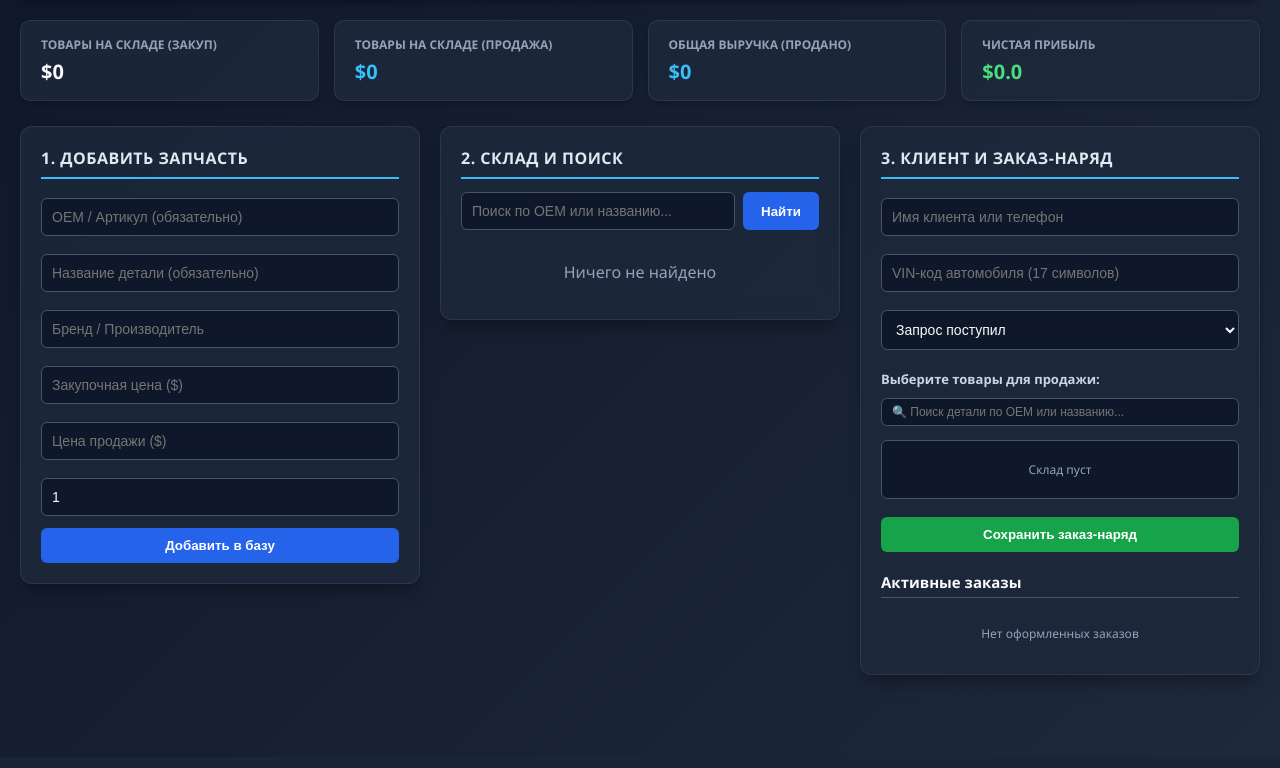
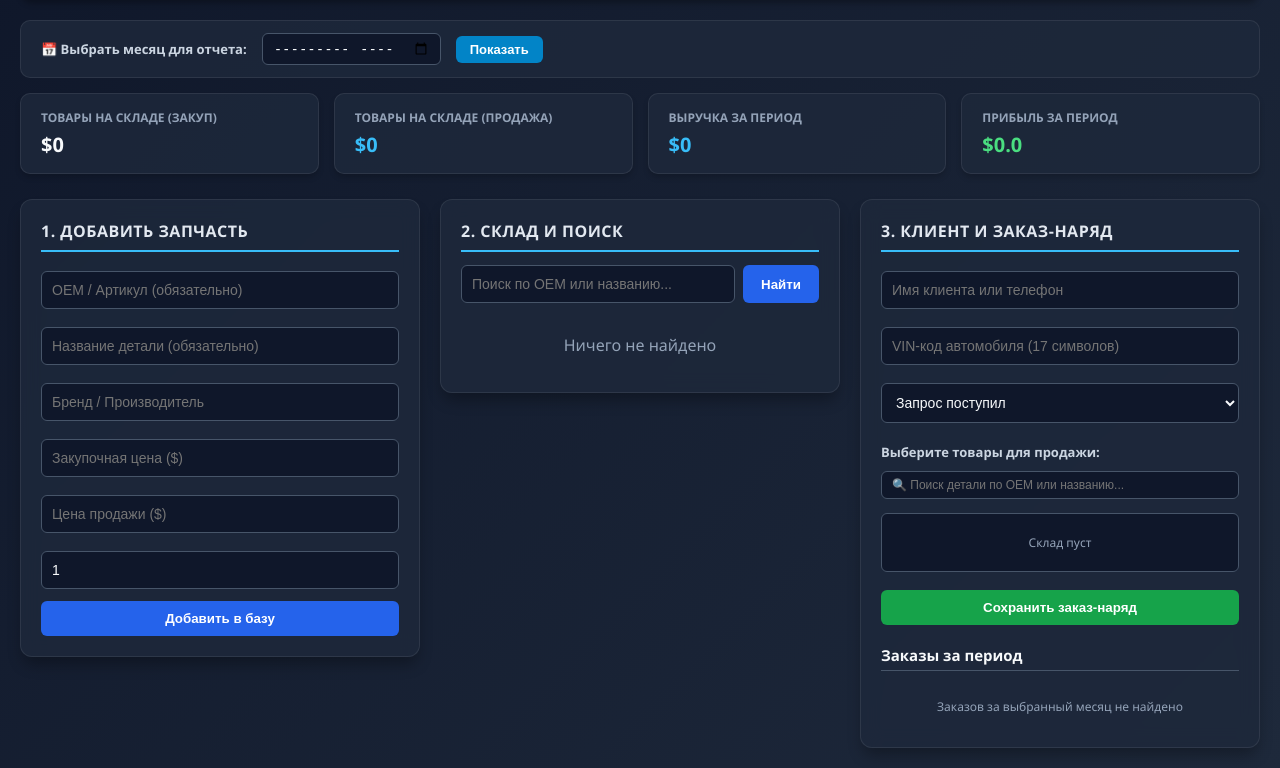
Before and after one commit to gogineoru-jpg/BYDHELP_ZAP, a Flask app: page / in a window 1280 px wide. Shown: the part 83-851 px from the top of the page. Before the commit the page ends 762 px from the top, so only its background shows below. Run offline with Flask 3, Linux system fonts and the light colour scheme; data that the repository does not hold is empty.

Commit message:
Update index.html

```diff
--- a/templates/index.html
+++ b/templates/index.html
@@ -37,6 +37,21 @@
             transition: background 0.2s;
         }
         .backup-btn:hover { background: #0369a1; }
+
+        /* Панель фильтра по месяцам (Календарь) */
+        .calendar-filter {
+            background: rgba(30, 41, 59, 0.85);
+            padding: 12px 20px;
+            border-radius: 10px;
+            margin-bottom: 15px;
+            display: flex;
+            align-items: center;
+            gap: 15px;
+            border: 1px solid rgba(255, 255, 255, 0.08);
+        }
+        .calendar-filter label { font-size: 13px; font-weight: 600; color: #cbd5e1; }
+        .calendar-filter input { width: auto; margin: 0; padding: 6px 10px; }
+        .calendar-filter button { width: auto; padding: 6px 14px; font-size: 13px; background: #0284c7; }
 
         /* Блок Аналитики */
         .analytics-grid {
@@ -125,6 +140,16 @@
         </form>
     </header>
 
+    <!-- Календарь / Фильтр по месяцам -->
+    <form action="/" method="GET" class="calendar-filter">
+        <label for="monthPicker">📅 Выбрать месяц для отчета:</label>
+        <input type="month" id="monthPicker" name="month" value="{{ selected_month }}">
+        <button type="submit">Показать</button>
+        {% if selected_month %}
+        <a href="/" style="color: #38bdf8; font-size: 13px; text-decoration: none;">Сбросить фильтр</a>
+        {% endif %}
+    </form>
+
     <!-- Блок Аналитики -->
     <div class="analytics-grid">
         <div class="stat-card">
@@ -136,11 +161,11 @@
             <div class="stat-value blue">${{ analytics.stock_sell }}</div>
         </div>
         <div class="stat-card">
-            <div class="stat-title">Общая выручка (Продано)</div>
+            <div class="stat-title">Выручка за период</div>
             <div class="stat-value blue">${{ analytics.total_sales }}</div>
         </div>
         <div class="stat-card">
-            <div class="stat-title">Чистая прибыль</div>
+            <div class="stat-title">Прибыль за период</div>
             <div class="stat-value green">${{ analytics.total_profit }}</div>
         </div>
     </div>
@@ -208,7 +233,6 @@
 
                 <p style="margin: 8px 0 4px; font-weight: 600; font-size: 13px; color: #cbd5e1;">Выберите товары для продажи:</p>
 
-                <!-- Поле живого поиска запчастей в 3-м блоке -->
                 <input type="text" id="orderSearchInput" onkeyup="filterOrderProducts()" placeholder="🔍 Поиск детали по OEM или названию..." style="margin-bottom: 6px; font-size: 12px; padding: 6px 10px;">
 
                 <div class="order-products-box" id="orderProductsBox">
@@ -216,7 +240,7 @@
                     <div class="order-product-item" style="display: flex; align-items: center; justify-content: space-between; margin-bottom: 6px; border-bottom: 1px solid #1e293b; padding-bottom: 4px;">
                         <label style="font-size: 12px; display: flex; align-items: center; gap: 6px; flex: 1; cursor: pointer;">
                             <input type="checkbox" name="product_ids" value="{{ p.id }}" style="width: auto; margin: 0;">
-                            <span class="product-text">{{ p.oem }} — {{ p.name }} (<span style="color: #38bdf8;">${{ p.sell_price }}</span>)</span>
+                            <span class="product-text">{{ p.oem }} — {{ p.name }} (<span style="color: #38bdf8;">${{ p.sell_price }}</span>) [Ост: {{ p.stock }}]</span>
                         </label>
                         <input type="number" name="quantities" value="1" min="1" style="width: 50px; padding: 3px; font-size: 12px; margin: 0; height: 26px;" placeholder="Кол">
                     </div>
@@ -228,11 +252,11 @@
                 <button type="submit" style="background: #16a34a; margin-top: 10px;">Сохранить заказ-наряд</button>
             </form>
 
-            <h3 style="margin-top: 20px; border-bottom: 1px solid #475569; padding-bottom: 5px; font-size: 15px;">Активные заказы</h3>
+            <h3 style="margin-top: 20px; border-bottom: 1px solid #475569; padding-bottom: 5px; font-size: 15px;">Заказы за период</h3>
             <ul style="max-height: 250px; overflow-y: auto;">
                 {% for o in orders %}
                 <li class="order-card">
-                    <strong>Клиент: {{ o.client_name }}</strong><br>
+                    <strong>Клиент: {{ o.client_name }}</strong> <span style="font-size: 11px; color: #94a3b8; float: right;">{{ o.created_at.strftime('%d.%m.%Y %H:%M') }}</span><br>
                     VIN: {{ o.vin or 'не указан' }} | Статус: <b style="color: #f59e0b;">{{ o.status }}</b><br>
                     <strong style="color: #cbd5e1;">Состав заказа:</strong>
                     <ul style="margin: 4px 0; padding-left: 15px; list-style: disc;">
@@ -246,14 +270,13 @@
                     </form>
                 </li>
                 {% else %}
-                <p style="color: #94a3b8; text-align: center; font-size: 12px;">Нет оформленных заказов</p>
+                <p style="color: #94a3b8; text-align: center; font-size: 12px;">Заказов за выбранный месяц не найдено</p>
                 {% endfor %}
             </ul>
         </div>
 
     </div>
 
-    <!-- Скрипт быстрого поиска товаров внутри блока оформления заказа -->
     <script>
         function filterOrderProducts() {
             var input = document.getElementById('orderSearchInput');
```
